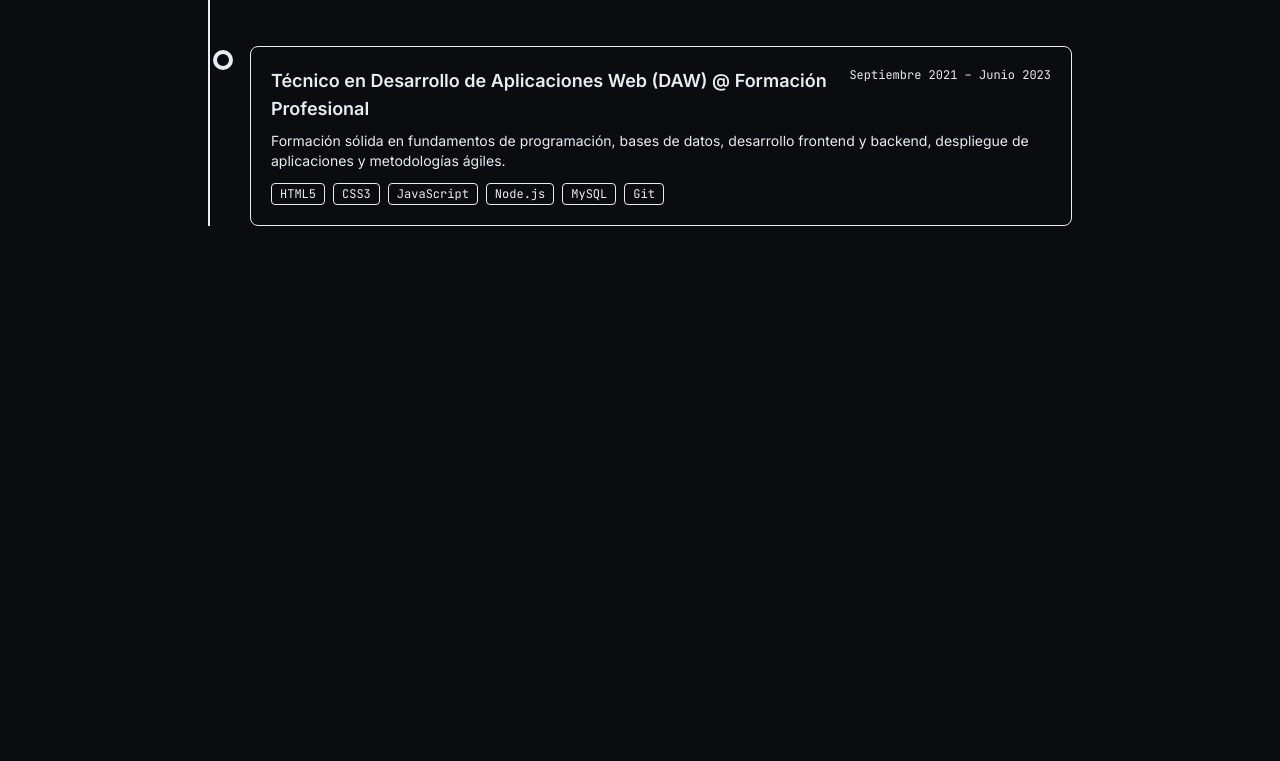
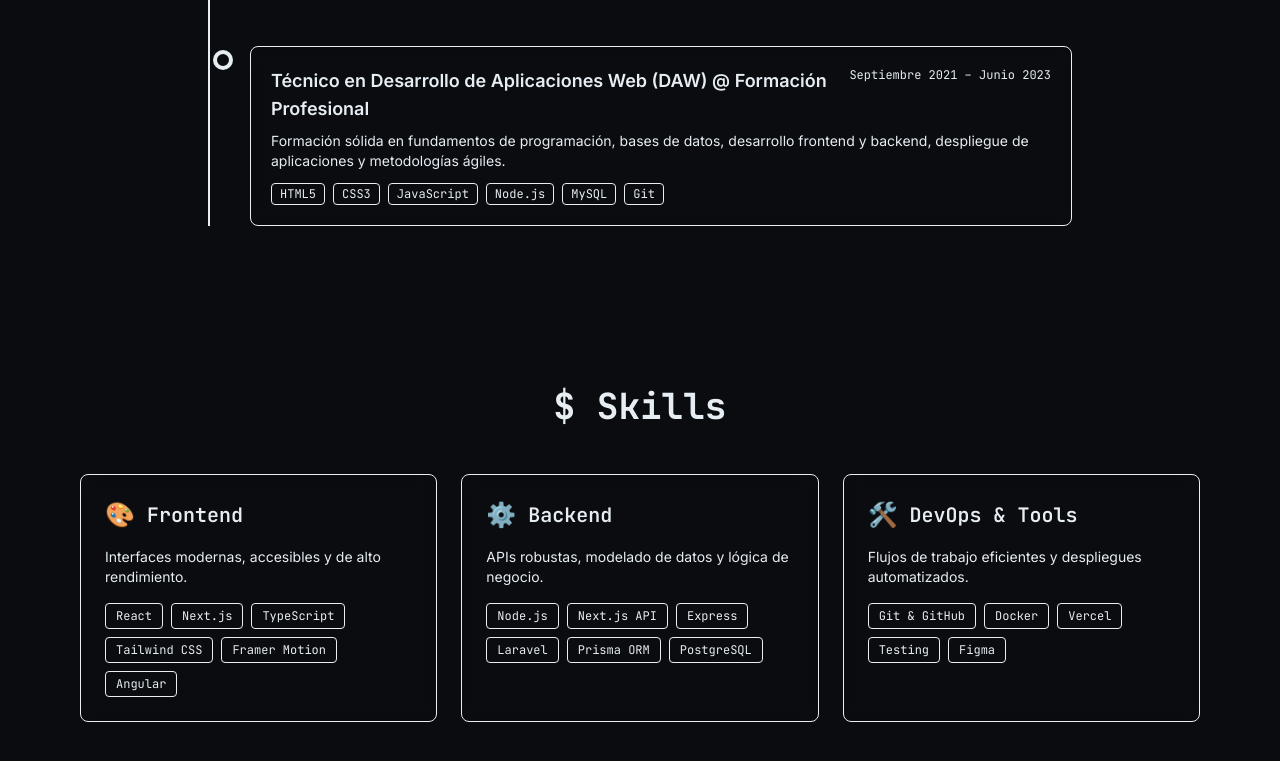
Before and after one commit to MarcFrancesCharles/mi-portfolio, a Next.js app: page / in a window 1280 px wide. Shown: the part 1429-2190 px from the top of the page. Before the commit the page ends 1735 px from the top, so only its background shows below. Built offline with nearby package versions, Linux system fonts and the light colour scheme.

Commit message:
feat: Punto 2.2 - Sección de Skills con grid de categorías y tooltips

```diff
--- a/src/app/page.tsx
+++ b/src/app/page.tsx
@@ -4,6 +4,7 @@ import { useEffect } from "react";
 import { motion } from "framer-motion";
 import Terminal from "@/components/sections/Terminal";
 import ExperienceTimeline from "@/components/sections/ExperienceTimeline";
+import SkillsSection from "@/components/sections/SkillsSection";
 import ScrollIndicator from "@/components/ui/ScrollIndicator";
 
 export default function Home() {
@@ -37,8 +38,11 @@ export default function Home() {
         </motion.div>
       </section>
 
-      {/* Línea de tiempo (fuera de pantalla) */}
+      {/* Línea de tiempo de experiencia */}
       <ExperienceTimeline />
+
+      {/* Grid de habilidades */}
+      <SkillsSection />
     </div>
   );
 }
--- /dev/null
+++ b/src/components/sections/SkillsSection.tsx
@@ -0,0 +1,52 @@
+"use client";
+
+import { motion } from "framer-motion";
+import { skillCategories } from "@/lib/data/skills";
+
+export default function SkillsSection() {
+  return (
+    <section id="habilidades" className="py-20 px-4 max-w-6xl mx-auto">
+      <h2 className="text-3xl md:text-4xl font-mono font-bold text-text-primary mb-12 text-center">
+        <span className="text-primary">$ </span>Skills
+      </h2>
+
+      <div className="grid grid-cols-1 md:grid-cols-3 gap-6">
+        {skillCategories.map((category, index) => (
+          <motion.div
+            key={category.id}
+            initial={{ opacity: 0, y: 30 }}
+            whileInView={{ opacity: 1, y: 0 }}
+            viewport={{ once: true, amount: 0.2 }}
+            transition={{ duration: 0.5, delay: index * 0.15 }}
+            className="bg-surface/30 backdrop-blur-sm rounded-lg p-6 border border-surface hover:border-primary transition-all duration-300 group"
+          >
+            <div className="flex items-center gap-3 mb-4">
+              <span className="text-2xl">{category.icon}</span>
+              <h3 className="text-xl font-semibold text-text-primary font-mono">
+                {category.title}
+              </h3>
+            </div>
+            <p className="text-text-secondary text-sm mb-4">
+              {category.description}
+            </p>
+            <div className="flex flex-wrap gap-2">
+              {category.technologies.map((tech) => (
+                <span
+                  key={tech.name}
+                  className="relative px-2.5 py-1 text-xs font-mono bg-background rounded border border-text-secondary/20 text-primary cursor-default group/tag"
+                  title={tech.level}
+                >
+                  {tech.name}
+                  {/* Tooltip personalizado opcional */}
+                  <span className="absolute -top-8 left-1/2 -translate-x-1/2 bg-surface border border-primary/30 text-text-primary text-[10px] px-2 py-0.5 rounded opacity-0 group-hover/tag:opacity-100 transition-opacity pointer-events-none whitespace-nowrap z-10">
+                    {tech.level}
+                  </span>
+                </span>
+              ))}
+            </div>
+          </motion.div>
+        ))}
+      </div>
+    </section>
+  );
+}
--- /dev/null
+++ b/src/lib/data/skills.ts
@@ -0,0 +1,54 @@
+export type SkillCategory = {
+  id: string;
+  title: string;
+  icon: string; // emoji o texto corto
+  description: string;
+  technologies: {
+    name: string;
+    level: string; // tooltip descriptivo
+  }[];
+};
+
+export const skillCategories: SkillCategory[] = [
+  {
+    id: "frontend",
+    title: "Frontend",
+    icon: "🎨",
+    description: "Interfaces modernas, accesibles y de alto rendimiento.",
+    technologies: [
+      { name: "React", level: "Uso diario en proyectos reales" },
+      { name: "Next.js", level: "SSR, SSG, ISR, API Routes" },
+      { name: "TypeScript", level: "Tipado avanzado y genéricos" },
+      { name: "Tailwind CSS", level: "Diseño utility-first, temas" },
+      { name: "Framer Motion", level: "Animaciones declarativas" },
+      { name: "Angular", level: "Proyectos empresariales" },
+    ],
+  },
+  {
+    id: "backend",
+    title: "Backend",
+    icon: "⚙️",
+    description: "APIs robustas, modelado de datos y lógica de negocio.",
+    technologies: [
+      { name: "Node.js", level: "REST, GraphQL, WebSockets" },
+      { name: "Next.js API", level: "Server Actions, Route Handlers" },
+      { name: "Express", level: "Middleware, autenticación JWT" },
+      { name: "Laravel", level: "Eloquent, MVC, Artisan" },
+      { name: "Prisma ORM", level: "Migraciones, relaciones complejas" },
+      { name: "PostgreSQL", level: "Consultas avanzadas, optimización" },
+    ],
+  },
+  {
+    id: "devops",
+    title: "DevOps & Tools",
+    icon: "🛠️",
+    description: "Flujos de trabajo eficientes y despliegues automatizados.",
+    technologies: [
+      { name: "Git & GitHub", level: "CI/CD, code reviews" },
+      { name: "Docker", level: "Contenedores para desarrollo" },
+      { name: "Vercel", level: "Despliegue continuo, serverless" },
+      { name: "Testing", level: "Vitest, Playwright, Jest" },
+      { name: "Figma", level: "Colaboración con diseño UX/UI" },
+    ],
+  },
+];
```
